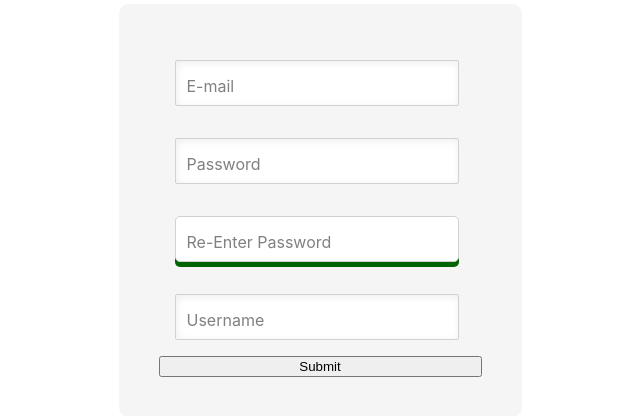
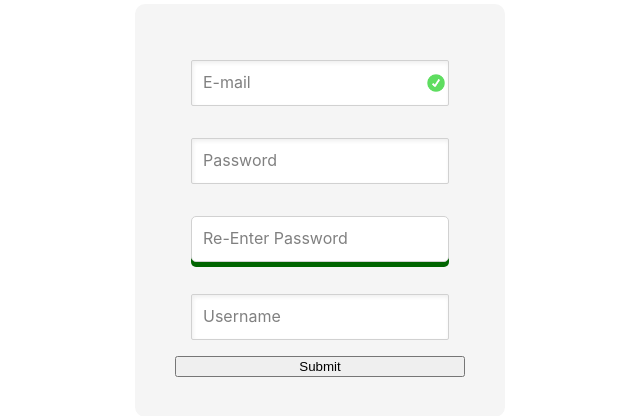
Before and after one commit to dabyzness/new-life-plus-frontend, a React (Create React App) app: page / in a window 1280 px wide. Shown: the part 190-606 px from the top of the page, without its empty margins (320-960 px from the left). Built offline with nearby package versions, Linux system fonts and the light colour scheme; no server answers.

Commit message:
add validator icons

```diff
--- a/src/App.css
+++ b/src/App.css
@@ -19,14 +19,14 @@ input:focus + .inputLabelVisible {
   color: red;
 }
 input + label {
-  transform: translate(28px, -46px);
+  transform: translate(28px, -50px);
   color: grey;
   transition: 0.2s ease-in-out;
   pointer-events: none;
 }
 
 input:focus + label {
-  transform: translate(28px, -74px);
+  transform: translate(28px, -82px);
   color: black;
   font-weight: bold;
 }
@@ -41,7 +41,8 @@ input {
   border: 1px solid #d1d1d1;
   border-radius: 2px;
   padding: 4px 12px;
-  box-shadow: inset 1px 2px 8px rgba(0, 0, 0, 0.07);
+  box-shadow: inset 1px 2px 4px rgba(0, 0, 0, 0.07);
+  font-size: 18px;
 }
 
 input:hover {
@@ -49,14 +50,35 @@ input:hover {
 }
 
 input:focus {
-  color: #4b515d;
+  color: black;
   border: 1px solid #b8b6b6;
   box-shadow: inset 1px 2px 4px rgba(0, 0, 0, 0.01),
     0px 0px 8px rgba(0, 0, 0, 0.2);
 }
 
 .notEmpty {
-  transform: translate(28px, -78px);
+  transform: translate(28px, -82px);
   color: black;
   transition: 0.1s ease-in-out;
 }
+
+.notEmpty:after {
+  content: "*";
+}
+
+.validator-icon {
+  height: 18px;
+  width: 18px;
+  transform: translate(252px, -48px);
+  pointer-events: none;
+  background-size: contain;
+  margin-bottom: -18px;
+}
+
+.valid-icon {
+  background-image: url("../public/icons/valid.png");
+}
+
+.invalid-icon {
+  background-image: url("../public/icons/invalid.png");
+}
--- a/src/components/EmailInput/EmailInput.tsx
+++ b/src/components/EmailInput/EmailInput.tsx
@@ -39,6 +39,13 @@ function EmailInput(props: EmailInputProps) {
       <label htmlFor="email" className={`${email ? "notEmpty" : ""}`}>
         E-mail
       </label>
+      <i
+        className={`validator-icon ${
+          emailError ? "invalid-icon" : "valid-icon"
+        }`}
+        // src={emailError ? "/icons/invalid.png" : "/icons/valid.png"}
+        // alt="valid-invalid"
+      ></i>
       {/* <p style={{ display: emailError ? "block" : "none" }}>Email is invalid</p> */}
     </>
   );
--- a/src/components/RegistrationForm/RegistrationForm.module.css
+++ b/src/components/RegistrationForm/RegistrationForm.module.css
@@ -18,7 +18,7 @@ input {
   width: 80%;
   height: 36px;
   font-family: Arial, Helvetica, sans-serif;
-  font-size: 20px;
+  /* font-size: 20px; */
 }
 
 input[type="password"] {
```
Also changed, not shown: public/icons/invalid.png (added), public/icons/valid.png (added).
